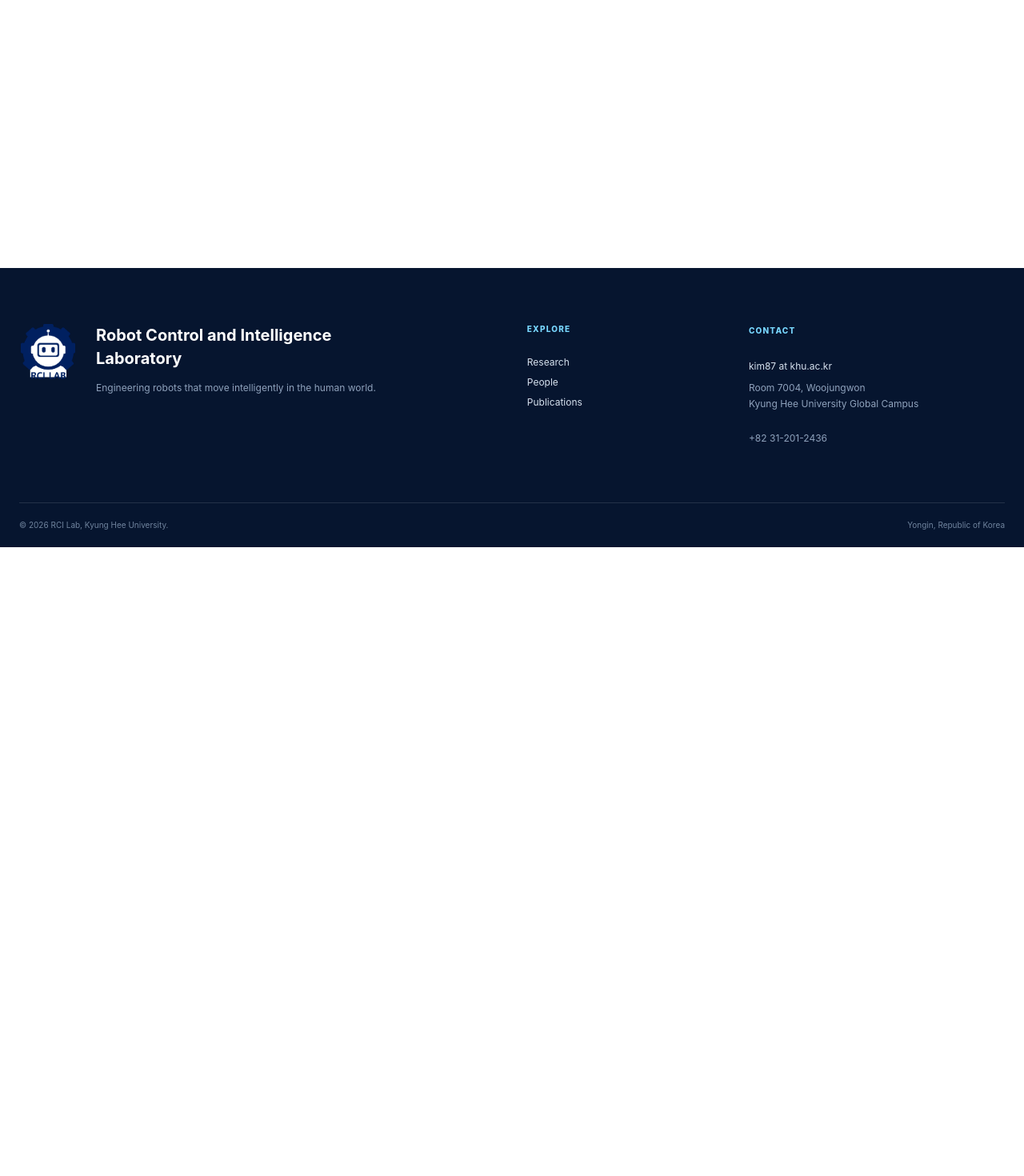
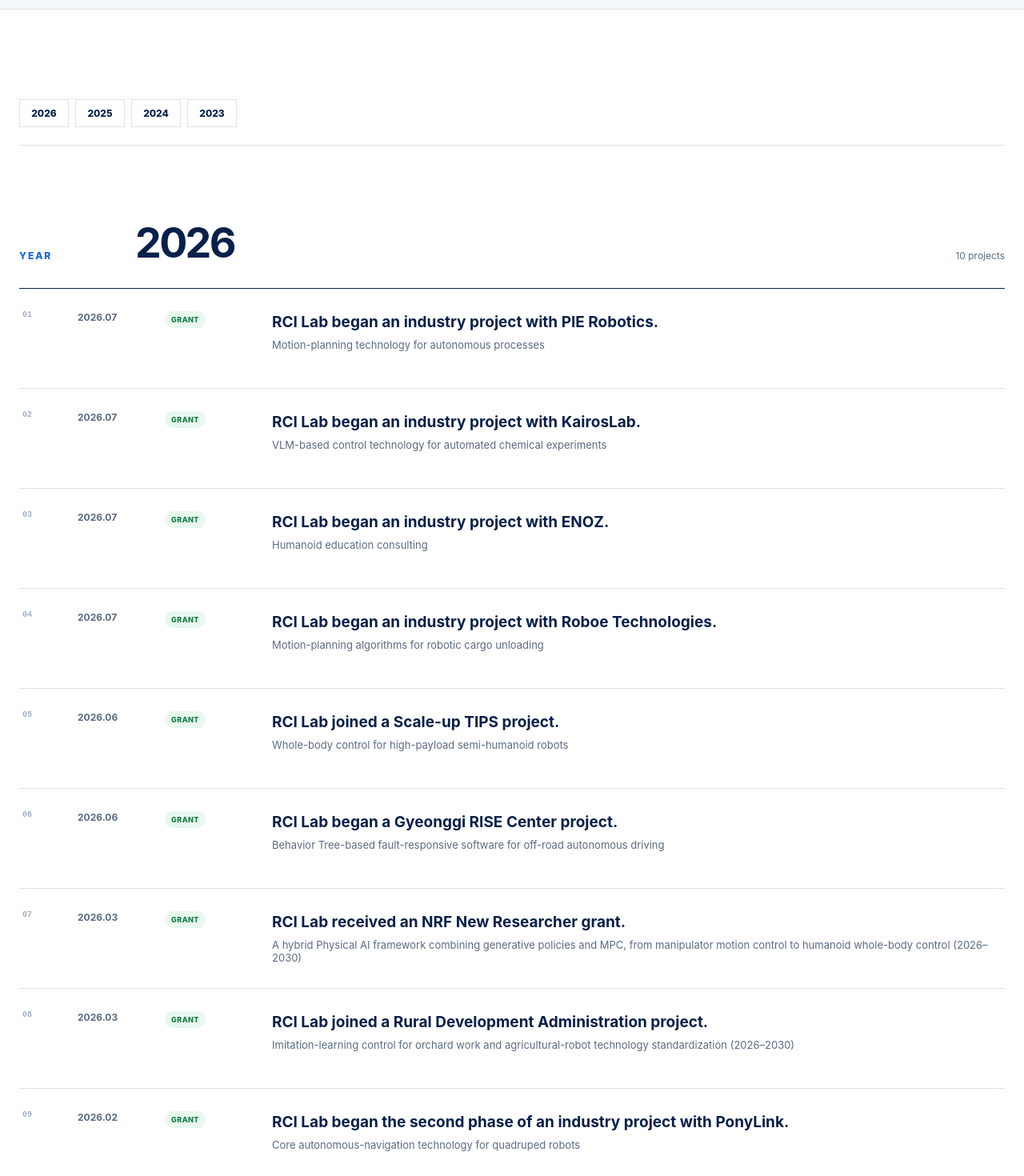
Before and after one commit to RCILab/rcilab.github.io, a Next.js app: page /grants in a window 1280 px wide. Before the commit this address had no page. Shown: the part 580-2050 px from the top of the page at 80% size. Before the commit the page ends 1264 px from the top, so only its background shows below. Built offline with nearby package versions, Linux system fonts and the light colour scheme.

Commit message:
Add grants page and update navigation

```diff
--- a/app/components/SiteFooter.tsx
+++ b/app/components/SiteFooter.tsx
@@ -14,9 +14,10 @@ export function SiteFooter() {
         </div>
         <div>
           <p className="footer-label">Explore</p>
+          <Link href="/people">People</Link>
           <Link href="/research">Research</Link>
-          <Link href="/people">People</Link>
           <Link href="/publications">Publications</Link>
+          <Link href="/grants">Grants</Link>
         </div>
         <div>
           <p className="footer-label">Contact</p>
--- a/app/components/SiteHeader.tsx
+++ b/app/components/SiteHeader.tsx
@@ -2,11 +2,11 @@ import Image from "next/image";
 import Link from "next/link";
 
 const navigation = [
+  { href: "/people", label: "People" },
   { href: "/research", label: "Research" },
-  { href: "/people", label: "People" },
   { href: "/publications", label: "Publications" },
+  { href: "/grants", label: "Grants" },
   { href: "/news", label: "News" },
-  { href: "/contact", label: "Contact" },
 ];
 
 function NavigationLinks() {
@@ -44,7 +44,7 @@ export function SiteHeader() {
         </Link>
         <nav className="desktop-nav" aria-label="Primary navigation">
           <NavigationLinks />
-          <Link className="nav-cta" href="/contact#join">
+          <Link className="nav-cta" href="/contact">
             Join us
           </Link>
         </nav>
@@ -52,7 +52,7 @@ export function SiteHeader() {
           <summary aria-label="Open navigation">Menu</summary>
           <nav aria-label="Mobile navigation">
             <NavigationLinks />
-            <Link href="/contact#join">Join us</Link>
+            <Link href="/contact">Join us</Link>
           </nav>
         </details>
       </div>
--- /dev/null
+++ b/app/grants/page.tsx
@@ -0,0 +1,124 @@
+import type { Metadata } from "next";
+import { PageIntro } from "../components/PageIntro";
+import type { NewsItem } from "../data";
+import { archiveNewsByYear } from "../news/archive-data";
+
+export const metadata: Metadata = { title: "Grants" };
+
+const currentGrants: NewsItem[] = [
+  {
+    date: "2026.07",
+    category: "Grant",
+    title: "RCI Lab began an industry project with PIE Robotics.",
+    detail: "Motion-planning technology for autonomous processes",
+  },
+  {
+    date: "2026.07",
+    category: "Grant",
+    title: "RCI Lab began an industry project with KairosLab.",
+    detail: "VLM-based control technology for automated chemical experiments",
+  },
+  {
+    date: "2026.07",
+    category: "Grant",
+    title: "RCI Lab began an industry project with ENOZ.",
+    detail: "Humanoid education consulting",
+  },
+  {
+    date: "2026.07",
+    category: "Grant",
+    title: "RCI Lab began an industry project with Roboe Technologies.",
+    detail: "Motion-planning algorithms for robotic cargo unloading",
+  },
+  {
+    date: "2026.06",
+    category: "Grant",
+    title: "RCI Lab joined a Scale-up TIPS project.",
+    detail: "Whole-body control for high-payload semi-humanoid robots",
+  },
+  {
+    date: "2026.06",
+    category: "Grant",
+    title: "RCI Lab began a Gyeonggi RISE Center project.",
+    detail: "Behavior Tree-based fault-responsive software for off-road autonomous driving",
+  },
+  {
+    date: "2026.03",
+    category: "Grant",
+    title: "RCI Lab received an NRF New Researcher grant.",
+    detail: "A hybrid Physical AI framework combining generative policies and MPC, from manipulator motion control to humanoid whole-body control (2026–2030)",
+  },
+  {
+    date: "2026.03",
+    category: "Grant",
+    title: "RCI Lab joined a Rural Development Administration project.",
+    detail: "Imitation-learning control for orchard work and agricultural-robot technology standardization (2026–2030)",
+  },
+  {
+    date: "2026.02",
+    category: "Grant",
+    title: "RCI Lab began the second phase of an industry project with PonyLink.",
+    detail: "Core autonomous-navigation technology for quadruped robots",
+  },
+  {
+    date: "2026.01",
+    category: "Grant",
+    title: "RCI Lab began a commissioned project with KIST.",
+    detail: "Manipulator motion, optimal path generation, and control for automated smart-farm harvesting",
+  },
+];
+
+const grantYears = [
+  { year: "2026", items: currentGrants },
+  ...archiveNewsByYear
+    .map(({ year, items }) => ({
+      year,
+      items: items.filter((item) => item.category === "Grant"),
+    }))
+    .filter(({ items }) => items.length > 0),
+];
+
+export default function GrantsPage() {
+  return (
+    <>
+      <PageIntro
+        eyebrow="GRANTS"
+        title="Research supported by ambitious partnerships."
+        description="Government-funded programs and industry collaborations advancing RCI Lab's work in control, Physical AI, manipulation, and autonomous systems."
+      />
+      <section className="section">
+        <div className="shell archive-page">
+          <div className="archive-toolbar">
+            <nav aria-label="Grant years">
+              {grantYears.map(({ year }) => (
+                <a href={`#year-${year}`} key={year}>{year}</a>
+              ))}
+            </nav>
+          </div>
+          {grantYears.map(({ year, items }) => (
+            <section className="archive-year" id={`year-${year}`} key={year}>
+              <div className="archive-year-heading">
+                <p className="eyebrow">YEAR</p>
+                <h2>{year}</h2>
+                <span>{items.length} projects</span>
+              </div>
+              <div className="news-page-list">
+                {items.map((item, index) => (
+                  <article key={`${item.date}-${item.title}`}>
+                    <span className="news-sequence">{String(index + 1).padStart(2, "0")}</span>
+                    <time>{item.date}</time>
+                    <span className="news-tag tag-grant">Grant</span>
+                    <div>
+                      <h2>{item.title}</h2>
+                      {item.detail && <p>{item.detail}</p>}
+                    </div>
+                  </article>
+                ))}
+              </div>
+            </section>
+          ))}
+        </div>
+      </section>
+    </>
+  );
+}
```
Also changed, not shown: 1 other file (tests, documents, lock files or other folders).
